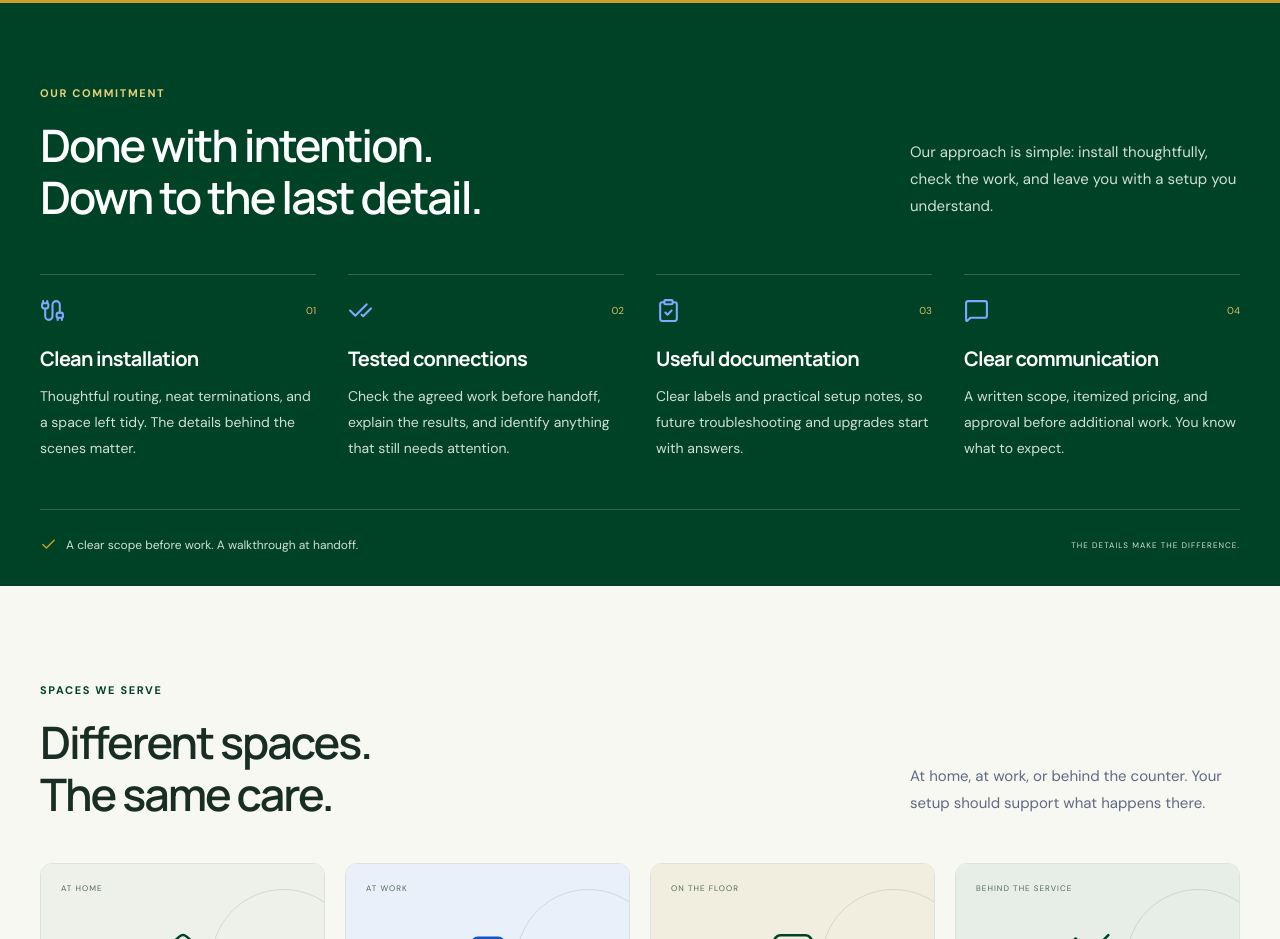
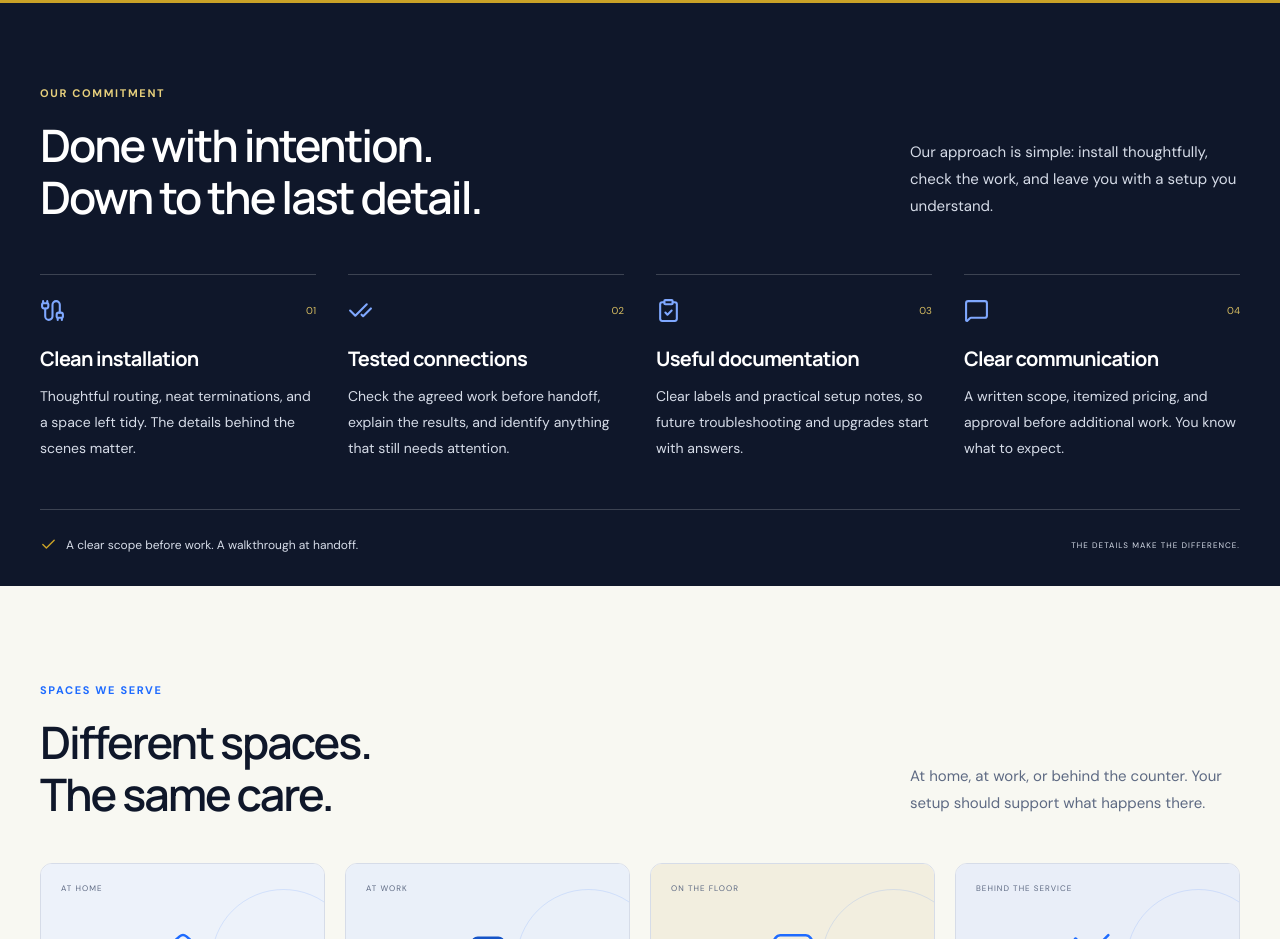
Before and after one commit to jnwajei22/smart-solutions-website, a Next.js app: page / in a window 1280 px wide. Shown: the part 1740-2679 px from the top of the page. Built offline with nearby package versions, Linux system fonts and the light colour scheme.

Commit message:
Shift the preview palette from forest green to blue and navy

```diff
--- a/app/globals.css
+++ b/app/globals.css
@@ -1,18 +1,18 @@
 @import url("https://fonts.googleapis.com/css2?family=DM+Sans:wght@400;450;500;550;600;650;700&family=Manrope:wght@400;500;600;650;700;750;800&display=swap");
 :root {
-  --green: #004225;
-  --forest: #062f21;
+  --primary: #1e6bff;
+  --navy: #0f172a;
   --gold: #c9a227;
   --blue: #1e6bff;
   --light-blue: #7fa8ff;
   /* A darker companion keeps small blue links readable on light surfaces. */
   --blue-ink: #1554c7;
   --cream: #f8f8f2;
-  --ink: #182e25;
-  --muted: #68746d;
-  --line: #dde3dc;
+  --ink: #0f172a;
+  --muted: #5e6a83;
+  --line: #d6dce8;
   --white: #fff;
-  --pale: #edf2e9;
+  --pale: #edf2fa;
   --radius: 14px;
 }
 * {
@@ -85,7 +85,7 @@ p {
 }
 em {
   font-style: normal;
-  color: var(--green);
+  color: var(--primary);
 }
 svg {
   flex-shrink: 0;
@@ -184,9 +184,9 @@ svg {
   align-items: center;
   justify-content: center;
   gap: 18px;
-  background: var(--green);
+  background: var(--primary);
   color: white;
-  border: 1px solid var(--green);
+  border: 1px solid var(--primary);
   border-radius: 7px;
   min-height: 51px;
   padding: 14px 23px;
@@ -197,7 +197,7 @@ svg {
     transform 0.15s;
 }
 .button:hover {
-  background: #075d37;
+  background: #1554c7;
   transform: translateY(-1px);
 }
 .button.small {
@@ -209,14 +209,14 @@ svg {
 .button.gold {
   background: var(--gold);
   border-color: var(--gold);
-  color: #102c20;
+  color: #0f172a;
 }
 .button.gold:hover {
   background: #dec059;
 }
 .button.outline {
   background: transparent;
-  color: var(--green);
+  color: var(--primary);
   border-color: var(--line);
 }
 .button.full {
@@ -233,17 +233,17 @@ svg {
   padding: 0;
 }
 .text-link:hover {
-  color: var(--green);
+  color: var(--primary);
   text-decoration: underline;
 }
-/* Public brand accents: green leads; blue signals services and gold adds detail. */
+/* Public brand accents: blue leads, navy anchors, and gold adds detail. */
 main .text-link,
 .legal a:not(.button) {
   color: var(--blue-ink);
 }
 main .text-link:hover,
 .legal a:not(.button):hover {
-  color: var(--green);
+  color: var(--primary);
 }
 .nav nav a:hover {
   color: var(--blue-ink);
@@ -265,7 +265,7 @@ main .text-link:hover,
   font-size: 10px;
   letter-spacing: 0.16em;
   font-weight: 700;
-  color: var(--green);
+  color: var(--primary);
   line-height: 1.6;
 }
 .dot {
@@ -373,7 +373,7 @@ main .text-link:hover,
   left: calc(50% - 75px);
   width: 150px;
   height: 157px;
-  background: linear-gradient(140deg, #1b6544, var(--forest));
+  background: linear-gradient(140deg, #1b6544, var(--navy));
   border: 1px solid #47785d;
   border-radius: 14px;
   color: #d8e8d3;
@@ -489,7 +489,7 @@ main .text-link:hover,
   align-items: center;
   gap: 8px;
   font-size: 11px;
-  color: #68746d;
+  color: #5e6a83;
 }
 .trust-strip svg {
   color: var(--gold);
@@ -574,12 +574,12 @@ main .text-link:hover,
   margin-top: auto;
 }
 .service-link:hover {
-  color: var(--green);
+  color: var(--primary);
 }
 .service-prompt {
-  background: var(--green);
+  background: var(--primary);
   color: white;
-  border-color: var(--green);
+  border-color: var(--primary);
   justify-content: center;
 }
 .service-prompt .eyebrow {
@@ -658,7 +658,7 @@ main .text-link:hover,
 .mini-mark {
   font-size: 12px;
   padding: 9px;
-  background: var(--green);
+  background: var(--primary);
   color: white;
   border-radius: 6px;
 }
@@ -692,7 +692,7 @@ main .text-link:hover,
   display: flex;
   align-items: center;
   justify-content: center;
-  color: var(--green);
+  color: var(--primary);
   flex-shrink: 0;
 }
 .mock-tracker {
@@ -714,7 +714,7 @@ main .text-link:hover,
   color: var(--muted);
 }
 .cta-section {
-  background: var(--green);
+  background: var(--primary);
   padding: 70px 0;
   color: white;
 }
@@ -737,8 +737,8 @@ main .text-link:hover,
   margin-bottom: 0;
 }
 .site-footer {
-  background: #062d20;
-  color: #c8d6cb;
+  background: #0b0f1a;
+  color: #d6dce8;
   padding: 42px 0 22px;
 }
 .footer-top {
@@ -750,7 +750,7 @@ main .text-link:hover,
 }
 .footer-top p {
   font-size: 12px;
-  color: #a6bcae;
+  color: #a9b6ce;
   line-height: 1.8;
 }
 .footer-cta {
@@ -768,7 +768,7 @@ main .text-link:hover,
   padding-top: 20px;
   border-top: 1px solid #ffffff1c;
   font-size: 10px;
-  color: #a3b5a8;
+  color: #a9b6ce;
 }
 .footer-bottom > div {
   display: flex;
@@ -830,11 +830,11 @@ main .text-link:hover,
 input,
 select,
 textarea {
-  border: 1px solid #d5dfd5;
+  border: 1px solid #d6dce8;
   border-radius: 6px;
   padding: 11px 13px;
   width: 100%;
-  background: #fcfdfb;
+  background: #fcfcfa;
   color: var(--ink);
   font-size: 13px;
   min-height: 44px;
@@ -844,7 +844,7 @@ textarea {
 }
 input::placeholder,
 textarea::placeholder {
-  color: #98a297;
+  color: #718099;
   font-size: 12px;
 }
 .field-grid {
@@ -860,7 +860,7 @@ textarea::placeholder {
 }
 .form-section-title > span {
   font-size: 10px;
-  color: var(--green);
+  color: var(--primary);
   background: var(--pale);
   padding: 7px 9px;
   border-radius: 4px;
@@ -894,11 +894,11 @@ textarea::placeholder {
 .segmented input {
   width: 14px;
   min-height: 0;
-  accent-color: var(--green);
+  accent-color: var(--primary);
   margin: 0;
 }
 .segmented .selected {
-  border-color: var(--green);
+  border-color: var(--primary);
   background: #f4f8f0;
 }
 .optional {
@@ -920,7 +920,7 @@ textarea::placeholder {
   border-radius: 7px;
   font-size: 12px;
   margin: 16px 0;
-  color: var(--green);
+  color: var(--primary);
 }
 .alert.error {
   border-color: #edc3ba;
@@ -932,7 +932,7 @@ textarea::placeholder {
   padding-bottom: 60px;
 }
 .success-card > svg {
-  color: var(--green);
+  color: var(--primary);
   margin-bottom: 22px;
 }
 .login-page {
@@ -950,7 +950,7 @@ textarea::placeholder {
   background: none;
   border: 0;
   font-size: 12px;
-  color: var(--green);
+  color: var(--primary);
 }
 .skip-link {
   position: absolute;
@@ -1013,7 +1013,7 @@ textarea::placeholder {
   min-height: 45px;
 }
 .sidebar nav > button.active {
-  background: var(--green);
+  background: var(--primary);
   color: white;
 }
 .nav-count {
@@ -1044,7 +1044,7 @@ textarea::placeholder {
   gap: 8px;
   align-items: center;
   font-size: 11px;
-  color: var(--green);
+  color: var(--primary);
   font-weight: 600;
 }
 .sidebar-bottom {
@@ -1102,7 +1102,7 @@ textarea::placeholder {
   align-items: center;
   justify-content: center;
   font-size: 12px;
-  color: var(--green);
+  color: var(--primary);
 }
 .profile-chip small {
   display: block;
@@ -1187,8 +1187,8 @@ textarea::placeholder {
   color: var(--muted);
 }
 .metrics > div:nth-child(2) {
-  background: var(--green);
-  border-color: var(--green);
+  background: var(--primary);
+  border-color: var(--primary);
   color: #fff;
 }
 .metrics > div:nth-child(2) > span,
@@ -1293,7 +1293,7 @@ textarea::placeholder {
   border-radius: 6px;
   padding: 13px 15px;
   font-size: 10px;
-  color: var(--green);
+  color: var(--primary);
   margin-top: 18px;
 }
 .new-project svg:last-child {
@@ -1351,7 +1351,7 @@ textarea::placeholder {
 .activity-dot {
   width: 7px;
   height: 7px;
-  background: var(--green);
+  background: var(--primary);
   border-radius: 50%;
 }
 .portal-footer {
@@ -2363,7 +2363,7 @@ td {
   font-size: 12px;
 }
 .needs-reply {
-  color: var(--green);
+  color: var(--primary);
   font-weight: 600;
 }
 .help-grid {
@@ -2928,8 +2928,8 @@ td {
   min-height: 46px;
 }
 .workspace-navigation a[aria-current="page"] {
-  border-color: var(--green);
-  color: var(--green);
+  border-color: var(--primary);
+  color: var(--primary);
   font-weight: 650;
 }
 .admin-page {
@@ -2959,7 +2959,7 @@ td {
   min-height: 80px;
 }
 .admin-job[aria-pressed="true"] {
-  box-shadow: inset 3px 0 0 var(--green);
+  box-shadow: inset 3px 0 0 var(--primary);
 }
 .admin-detail > h2 {
   margin-bottom: 12px;
@@ -3024,8 +3024,8 @@ td {
   font-weight: 550;
 }
 .project-tabs button[aria-selected="true"] {
-  color: var(--green);
-  border-bottom-color: var(--green);
+  color: var(--primary);
+  border-bottom-color: var(--primary);
 }
 .project-section[hidden] {
   display: none;
@@ -3077,7 +3077,7 @@ td {
   border: 1px solid var(--line);
   border-radius: 20px;
   background: #fff;
-  color: var(--green);
+  color: var(--primary);
   font-size: 12px;
 }
 .quote-state {
--- a/app/marketing.css
+++ b/app/marketing.css
@@ -1,4 +1,4 @@
-/* Homepage refresh. Scoped to keep the client and business workspaces stable. */
+/* Homepage refresh: blue, navy, warm off-white, and gold. */
 .marketing-home {
   --body-copy: #5e6a83;
 }
@@ -66,12 +66,12 @@
   min-width: 0;
   position: relative;
   height: 470px;
-  border: 1px solid #d9e0d7;
+  border: 1px solid #d6dce8;
   border-radius: 18px;
-  background-color: #edf1e9;
+  background-color: #edf2fa;
   background-image:
-    linear-gradient(#00422506 1px, transparent 1px),
-    linear-gradient(90deg, #00422506 1px, transparent 1px);
+    linear-gradient(#1e6bff06 1px, transparent 1px),
+    linear-gradient(90deg, #1e6bff06 1px, transparent 1px);
   background-size: 24px 24px;
   overflow: hidden;
 }
@@ -83,7 +83,7 @@
   display: flex;
   align-items: center;
   justify-content: space-between;
-  color: #53695a;
+  color: #5e6a83;
   font-size: 8px;
   letter-spacing: 0.13em;
 }
@@ -110,7 +110,7 @@
   opacity: 0.5;
 }
 .connection-paths circle {
-  stroke: #0042252b;
+  stroke: #1e6bff2b;
   stroke-dasharray: 3 5;
 }
 .space-hub {
@@ -119,18 +119,18 @@
   height: 162px;
   left: 40%;
   top: 32%;
-  background: linear-gradient(135deg, #166143, var(--green));
-  border: 1px solid #658775;
+  background: linear-gradient(135deg, #244c99, var(--navy));
+  border: 1px solid #5772a1;
   border-radius: 14px;
   display: flex;
   align-items: center;
   justify-content: center;
   flex-direction: column;
-  color: #eef2e9;
+  color: #eef2fa;
   transform: rotate(-6deg);
   box-shadow:
-    12px 17px 0 #00422510,
-    0 20px 35px #00422514;
+    12px 17px 0 #0f172a10,
+    0 20px 35px #0f172a14;
 }
 .space-hub > span:not(.hub-indicator) {
   font-size: 7px;
@@ -144,8 +144,8 @@
 .space-hub i {
   width: 18px;
   height: 8px;
-  background: var(--forest);
-  border: 1px solid #759482;
+  background: var(--navy);
+  border: 1px solid #8599bc;
 }
 .hub-indicator {
   position: absolute;
@@ -164,10 +164,10 @@
   display: flex;
   align-items: center;
   gap: 12px;
-  border: 1px solid #d9e0d7;
+  border: 1px solid #d6dce8;
   background: #fffffff5;
   border-radius: 10px;
-  box-shadow: 0 8px 22px #00422508;
+  box-shadow: 0 8px 22px #1e6bff08;
   font-size: 10px;
   color: var(--blue-ink);
 }
@@ -194,7 +194,7 @@
   position: absolute;
   right: 22px;
   top: 13%;
-  color: #66776a;
+  color: #5e6a83;
   font-size: 6px;
   line-height: 1.9;
   letter-spacing: 0.12em;
@@ -204,7 +204,7 @@
   font-size: 19px;
   font-weight: 500;
   letter-spacing: -0.03em;
-  color: var(--green);
+  color: var(--primary);
   margin-bottom: 4px;
 }
 .space-annotation strong {
@@ -225,7 +225,7 @@
   display: flex;
   align-items: center;
   gap: 9px;
-  color: #53665a;
+  color: #5e6a83;
   font-size: 12px;
 }
 .marketing-trust svg {
@@ -277,25 +277,25 @@
 }
 .solution-option-number {
   font-size: 9px;
-  color: #68746d;
+  color: #5e6a83;
 }
 .solution-options button > svg:first-of-type {
   color: var(--blue);
 }
 .solution-options button > svg:last-child {
   margin-left: auto;
-  color: #68746d;
+  color: #5e6a83;
 }
 .solution-options button:hover {
-  background: #edf2e9;
+  background: #edf2fa;
 }
 .solution-options button[aria-pressed="true"] {
-  background: var(--green);
+  background: var(--primary);
   color: white;
-  border-color: var(--green);
+  border-color: var(--primary);
 }
 .solution-options button[aria-pressed="true"] .solution-option-number {
-  color: #c7d8cb;
+  color: #d6dce8;
 }
 .solution-options button[aria-pressed="true"] > svg:first-of-type {
   color: var(--light-blue);
@@ -319,7 +319,7 @@
 }
 .solution-detail {
   min-width: 0;
-  border: 1px solid #d9e1d7;
+  border: 1px solid #d6dce8;
   border-radius: 14px;
   overflow: hidden;
   background: white;
@@ -328,12 +328,12 @@
   position: relative;
   height: 275px;
   overflow: hidden;
-  background-color: #edf1eb;
+  background-color: #edf2fa;
   background-image:
-    linear-gradient(#00422506 1px, transparent 1px),
-    linear-gradient(90deg, #00422506 1px, transparent 1px);
+    linear-gradient(#1e6bff06 1px, transparent 1px),
+    linear-gradient(90deg, #1e6bff06 1px, transparent 1px);
   background-size: 22px 22px;
-  border-bottom: 1px solid #d9e1d7;
+  border-bottom: 1px solid #d6dce8;
 }
 .illustration-caption {
   position: absolute;
@@ -344,7 +344,7 @@
   justify-content: space-between;
   font-size: 8px;
   letter-spacing: 0.12em;
-  color: #596f62;
+  color: #5e6a83;
 }
 .illustration-bottom {
   position: absolute;
@@ -355,7 +355,7 @@
   align-items: center;
   font-size: 8px;
   letter-spacing: 0.12em;
-  color: #596f62;
+  color: #5e6a83;
 }
 .solution-description {
   padding: 30px 34px 34px;
@@ -385,7 +385,7 @@
   display: flex;
   align-items: center;
   gap: 8px;
-  color: #40564a;
+  color: #44536e;
   font-size: 13px;
 }
 .solution-description li svg {
@@ -406,13 +406,13 @@
   top: -9px;
   bottom: -8px;
   width: 12px;
-  border: 1px solid #729381;
+  border: 1px solid #8599bc;
   border-radius: 3px;
   background: repeating-linear-gradient(
     to bottom,
-    #2e5944 0 6px,
-    #99ac9e 6px 9px,
-    #2e5944 9px 16px
+    #253d66 0 6px,
+    #9baac2 6px 9px,
+    #253d66 9px 16px
   );
 }
 .rail-left {
@@ -425,11 +425,11 @@
   position: absolute;
   left: 8px;
   right: 8px;
-  background: var(--green);
-  color: #e1e9e1;
-  border: 1px solid #5a7b68;
+  background: var(--primary);
+  color: #e5ebf7;
+  border: 1px solid #5772a1;
   border-radius: 3px;
-  box-shadow: 0 7px 8px #00422515;
+  box-shadow: 0 7px 8px #0f172a15;
 }
 .rack-panel {
   height: 51px;
@@ -449,8 +449,8 @@
 .rack-panel i {
   height: 13px;
   flex: 1;
-  background: #09291e;
-  border: 1px solid #99afa0;
+  background: #0b0f1a;
+  border: 1px solid #9baac2;
   border-bottom: 2px solid var(--gold);
 }
 .patch-leads {
@@ -498,8 +498,8 @@
   height: 22px;
   display: grid;
   place-items: center;
-  background: #e5ebe3;
-  color: #567160;
+  background: #e5ebf7;
+  color: #5e6a83;
   font-size: 6px;
   letter-spacing: 0.15em;
 }
@@ -512,14 +512,14 @@
   position: relative;
   width: 100%;
   height: 100%;
-  border: 2px solid #426b54;
-  background: #f9faf5;
+  border: 2px solid #3562a0;
+  background: #fafbfe;
   transform: perspective(700px) rotateX(24deg) rotateZ(-7deg);
-  box-shadow: 9px 12px 0 #0042250b;
+  box-shadow: 9px 12px 0 #0f172a0b;
 }
 .room {
   position: absolute;
-  border-color: #a2b4a7;
+  border-color: #a8b6cd;
   border-style: solid;
   border-width: 0;
 }
@@ -586,7 +586,7 @@
   left: 33%;
 }
 .illustration-smart .coverage {
-  border-color: #00422544;
+  border-color: #1e6bff44;
 }
 .illustration-smart .device-point {
   background: var(--gold);
@@ -598,14 +598,14 @@
 }
 .av-screen {
   height: 123px;
-  border: 5px solid #203d2d;
+  border: 5px solid #0f172a;
   border-radius: 5px;
   position: relative;
   overflow: hidden;
-  background: linear-gradient(130deg, #a6c7bb, #dee7d9 60%, #a6bce9);
+  background: linear-gradient(130deg, #a7bdea, #e5ebf7 60%, #a6bce9);
   display: grid;
   place-items: center;
-  box-shadow: 6px 9px 0 #00422512;
+  box-shadow: 6px 9px 0 #0f172a12;
 }
 .av-screen > div {
   width: 180px;
@@ -619,18 +619,18 @@
 .av-screen span {
   font-size: 10px;
   letter-spacing: 0.22em;
-  color: #254e39;
+  color: #244475;
 }
 .av-raceway {
   width: 7px;
   height: 21px;
-  background: #b5c3b5;
+  background: #b1bdd1;
   margin: auto;
 }
 .av-console {
   height: 23px;
-  border: 1px solid #a6b6a6;
-  background: #dfe7dc;
+  border: 1px solid #a8b6cd;
+  background: #e1e7f2;
   display: flex;
   padding: 7px 20px;
   gap: 35px;
@@ -638,10 +638,10 @@
 }
 .av-console i {
   flex: 1;
-  border-top: 1px solid #b7c4b4;
+  border-top: 1px solid #b1bdd1;
 }
 .commitment-section {
-  background: var(--green);
+  background: var(--navy);
   color: white;
   padding: 82px 0 32px;
   border-top: 3px solid var(--gold);
@@ -650,7 +650,7 @@
   color: #e6cf7c;
 }
 .marketing-home .commitment-section p {
-  color: #d1dfd4;
+  color: #d6dce8;
 }
 .commitment-grid {
   display: grid;
@@ -692,7 +692,7 @@
   margin-top: 47px;
   padding-top: 26px;
   font-size: 12px;
-  color: #d1dfd4;
+  color: #d6dce8;
 }
 .commitment-foot > svg {
   color: var(--gold);
@@ -722,8 +722,8 @@
   align-items: center;
   justify-content: center;
   overflow: hidden;
-  background: #edf1e9;
-  color: var(--green);
+  background: #edf2fa;
+  color: var(--primary);
   border-bottom: 1px solid var(--line);
 }
 .industry-visual > span {
@@ -732,7 +732,7 @@
   left: 20px;
   font-size: 8px;
   letter-spacing: 0.13em;
-  color: #53695a;
+  color: #5e6a83;
 }
 .industry-visual small {
   position: absolute;
@@ -741,7 +741,7 @@
   bottom: 15px;
   font-size: 6px;
   letter-spacing: 0.1em;
-  color: #53695a;
+  color: #5e6a83;
 }
 .industry-visual > svg {
   z-index: 1;
@@ -749,7 +749,7 @@
 .industry-orbit {
   width: 145px;
   height: 145px;
-  border: 1px solid #00422522;
+  border: 1px solid #1e6bff22;
   border-radius: 50%;
   position: absolute;
   top: 25px;
@@ -773,7 +773,7 @@
   background: #f2eedf;
 }
 .industry-card:nth-child(4) .industry-visual {
-  background: #e7eee8;
+  background: #e9eef8;
 }
 .industry-copy {
   padding: 25px 22px;
@@ -801,7 +801,7 @@
   margin-top: auto;
 }
 .marketing-process {
-  background: #edf2e9;
+  background: #edf2fa;
   padding: 80px 0;
   border-top: 1px solid var(--line);
   border-bottom: 1px solid var(--line);
@@ -816,7 +816,7 @@
   justify-content: space-between;
   align-items: center;
   color: var(--blue-ink);
-  border-top: 1px solid #c1cdbb;
+  border-top: 1px solid #c5cfe0;
   padding-top: 19px;
   font-size: 12px;
 }
@@ -835,7 +835,7 @@
 .process-launch-note {
   margin: 35px 0 0;
   padding-top: 22px;
-  border-top: 1px solid #c1cdbb;
+  border-top: 1px solid #c5cfe0;
   font-size: 13px;
 }
 .marketing-contact {
@@ -899,7 +899,7 @@
   width: 58px;
   height: 58px;
   border-radius: 12px;
-  background: #edf1e9;
+  background: #edf2fa;
   color: var(--blue-ink);
   display: grid;
   place-items: center;
@@ -946,7 +946,7 @@
   font-size: 12px;
 }
 .site-footer .footer-top > p > a {
-  color: #dee9df;
+  color: #e5ebf7;
   display: inline-block;
   margin-top: 8px;
   font-size: 13px;
```
Also changed, not shown: 1 other file (tests, documents, lock files or other folders).
